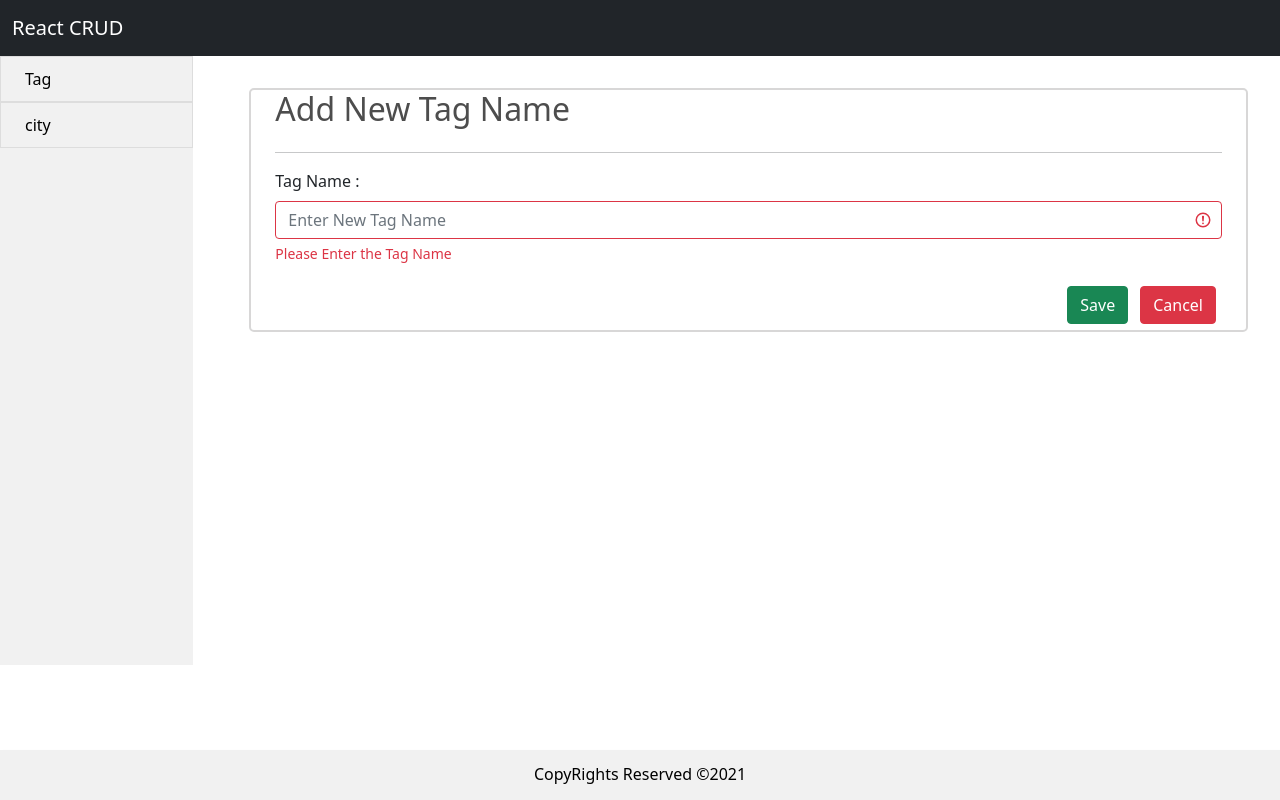
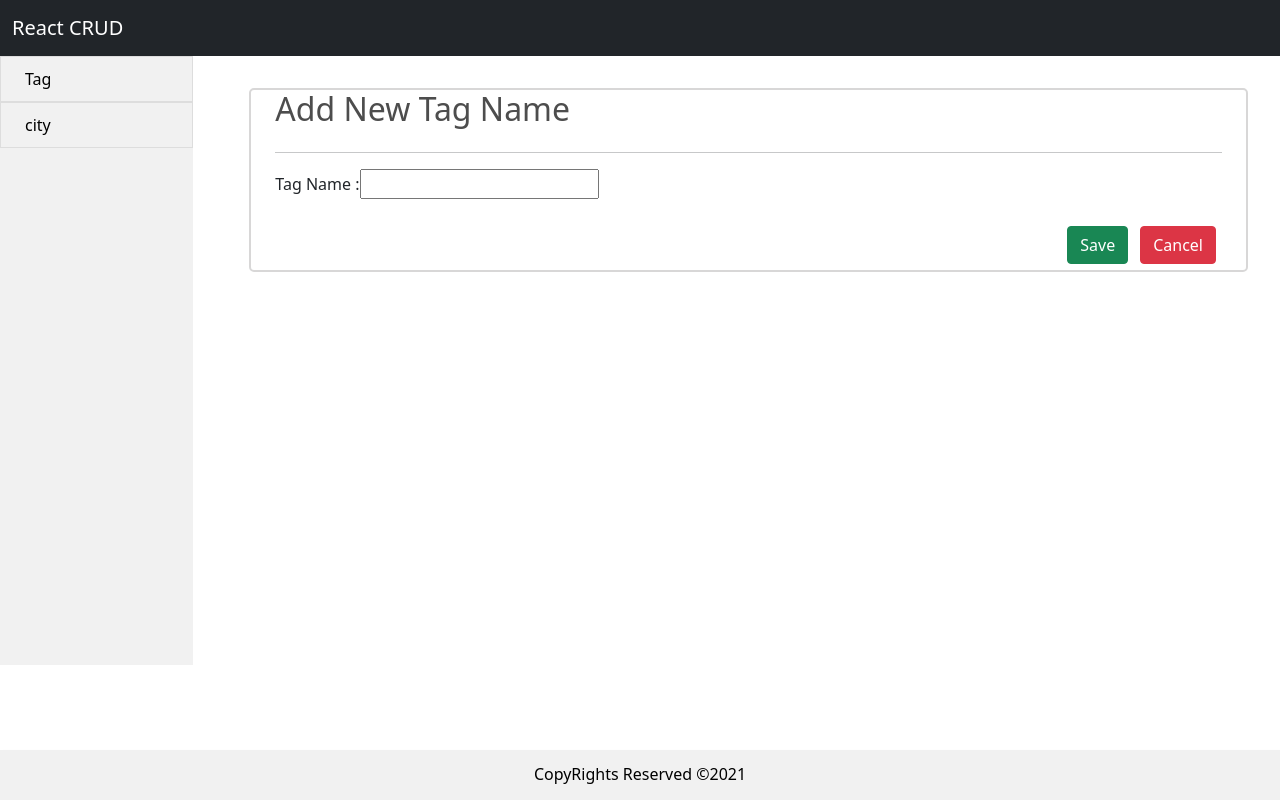
Before and after one commit to Vinoo-GIT/crud-operation, a React (Create React App) app: page /FormValidationTag in a window 1280 px wide. Built offline with nearby package versions, Linux system fonts and the light colour scheme.

Commit message:
form tag updated

```diff
--- a/src/App.js
+++ b/src/App.js
@@ -32,6 +32,11 @@ const routes = [
     main: () => <City/>
   },
   {
+    path: "/tag",
+    sidebar: () => <div>tag!</div>,
+    main: () => <Tags/>
+  },
+  {
     path: "/FormValidationCity",
     main: () => <FormValidationCity/>
   },
@@ -57,7 +62,7 @@ const routes = [
           <div className={Classes.side_menu}>
           <ul >
             <li>
-              <Link to="/">Tag</Link>
+              <Link to="/tag">Tag</Link>
             </li>
 
             <li>
--- a/src/Tags.js
+++ b/src/Tags.js
@@ -8,7 +8,7 @@ const Tags = () =>{
     return<Container>
     <div>
       <Link to="/FormValidationTag">
-      <Button id ="add_click_btn" className = "Add_btn" variant="success">Add+</Button>
+      <Button id ="click_btn" className = "Add_btn" variant="success">Add+</Button>
       {' '}
       </Link>
       </div>
--- a/src/components/FormValidationTag.js
+++ b/src/components/FormValidationTag.js
@@ -1,7 +1,19 @@
 import { Col, Container, Row, Form, Button } from "react-bootstrap"
 import { Link } from "react-router-dom";
+import { useForm } from "react-hook-form";
 
 const FormValidationTag = () =>{
+    const {
+        register,
+        handleSubmit,
+        formState: { errors }
+    } = useForm();
+
+    const onSubmit = (data) => {
+        alert(JSON.stringify(data));
+    };
+
+
     return <div className="form_outline">
         <Container className="form_top">
             <Row className="form_header">
@@ -12,23 +24,36 @@ const FormValidationTag = () =>{
             <hr></hr>
             <Row>
                 <Col sm={12}>
-                    <Form>
+
+                        <Form onSubmit={handleSubmit(onSubmit)}>
                         <Form.Group className="mb-3">
                         <Form.Label>Tag Name :</Form.Label>
-                        <Form.Control type="text" placeholder="Enter New Tag Name" required isInvalid />
-                        <Form.Control.Feedback type="invalid">Please Enter the Tag Name</Form.Control.Feedback>
+                        <input
+                                {...register("tag", {
+                                    required: true,
+                                    maxLength: 20,
+                                    pattern: /^[A-Za-z]+$/i
+                                })}
+                            />
+                            {errors?.tag?.type === "required" && <p>This field is required</p>}
+                            {errors?.tag?.type === "maxLength" && (
+                                <p>Tag name cannot exceed 20 characters</p>
+                            )}
+                            {errors?.tag?.type === "pattern" && (
+                                <p>Alphabetical characters only</p>
+                            )}
                         </Form.Group>
-
+                          <Row>
+                <Col sm={12} className="form_button">
+                <Link to="/tag">    <Button variant="danger" type="submit">Cancel</Button> </Link>
+                        <Button variant="success" type="submit">Save</Button>
+                </Col>
+            </Row>
 
                     </Form>
                 </Col>
             </Row>
-            <Row>
-                <Col sm={12} className="form_button">
-                <Link to="/">    <Button variant="danger" type="submit">Cancel</Button> </Link>
-                        <Button variant="success" type="submit">Save</Button>
-                </Col>
-            </Row>
+
         </Container>
     </div>
 }
```
